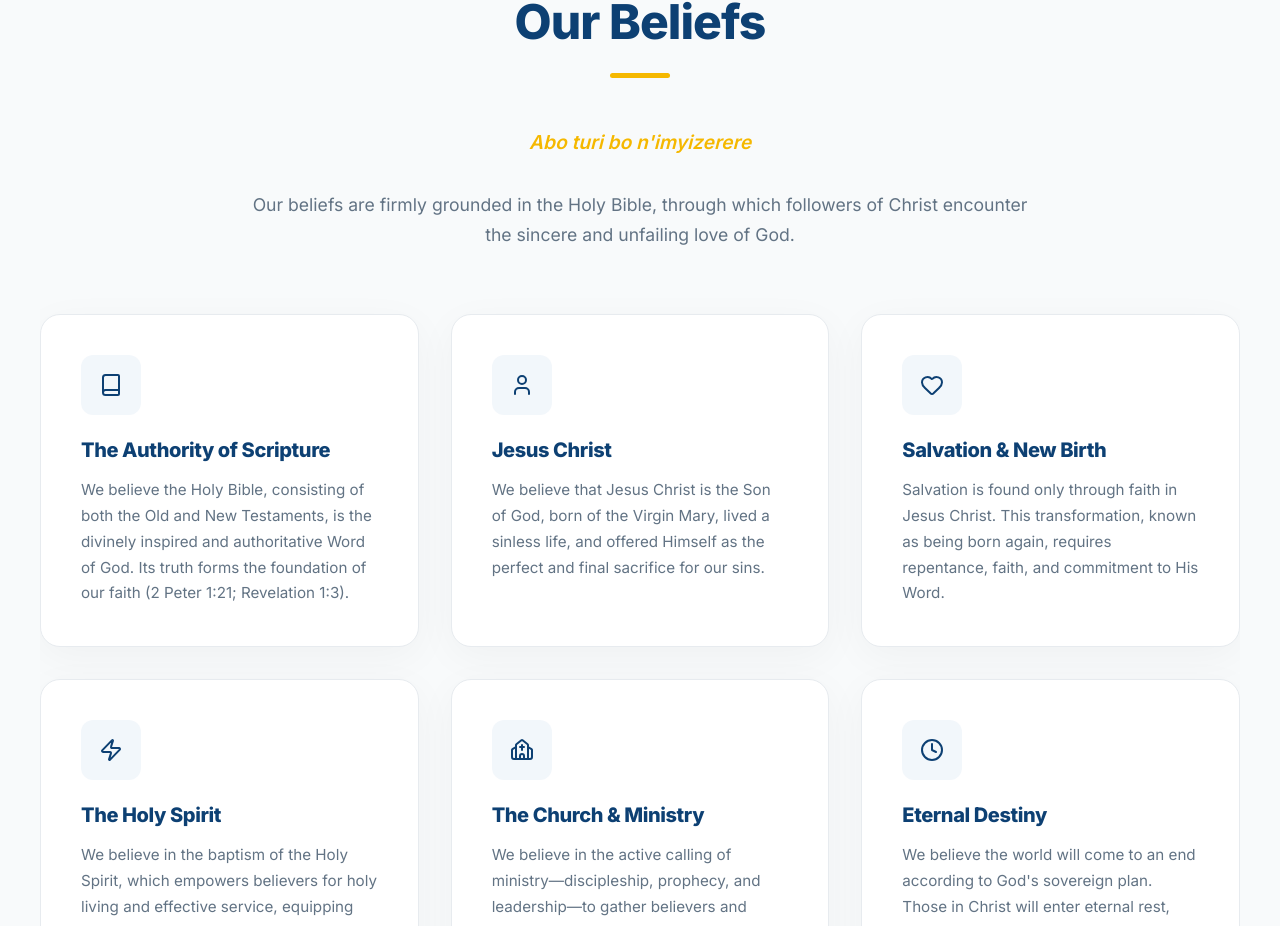
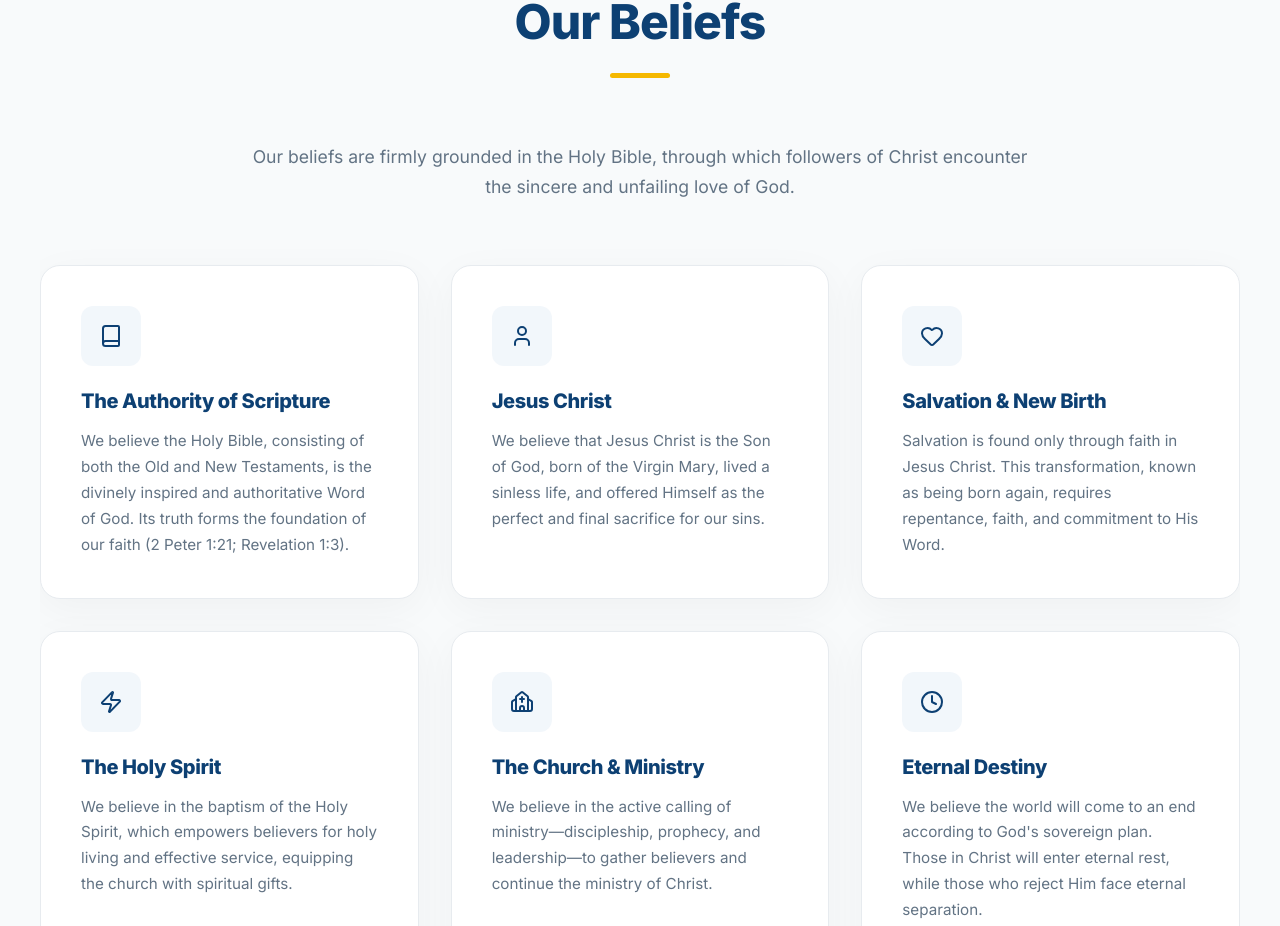
Before and after one commit to tembonetwork/icp-church-website, a React (Vite) app: page / in a window 1280 px wide. Shown: the part 817-1743 px from the top of the page. Built offline with nearby package versions, Linux system fonts and the light colour scheme.

Commit message:
Fix language consistency, add address flag, and setup custom domain CNAME

```diff
--- a/src/components/Beliefs.jsx
+++ b/src/components/Beliefs.jsx
@@ -25,7 +25,7 @@ const Beliefs = () => {
 
       <div className="section-header">
         <h2 className="section-title">{t.beliefs.heading}</h2>
-        <p className="kinyarwanda-title">{t.beliefs.subheading}</p>
+        {t.beliefs.subheading && <p className="kinyarwanda-title">{t.beliefs.subheading}</p>}
         <p className="beliefs-intro">{t.beliefs.intro}</p>
       </div>
 
--- a/src/components/Info.jsx
+++ b/src/components/Info.jsx
@@ -28,7 +28,7 @@ const Info = () => {
                 <div>
                   <h4>{t.info.locationLabel}</h4>
                   <p>316 Tenth Ave S<br />Nampa, ID 83651</p>
-                  <span className="temporary-tag">{t.info.tempLocationTag}</span>
+                  {t.info.tempLocationTag && <span className="temporary-tag">{t.info.tempLocationTag}</span>}
                 </div>
               </div>
 
--- a/src/translations.js
+++ b/src/translations.js
@@ -20,7 +20,6 @@ const translations = {
         // Beliefs
         beliefs: {
             heading: 'Our Beliefs',
-            subheading: "Abo turi bo n'imyizerere",
             intro:
                 'Our beliefs are firmly grounded in the Holy Bible, through which followers of Christ encounter the sincere and unfailing love of God.',
             cards: [
```
Also changed, not shown: 1 other file (tests, documents, lock files or other folders).
